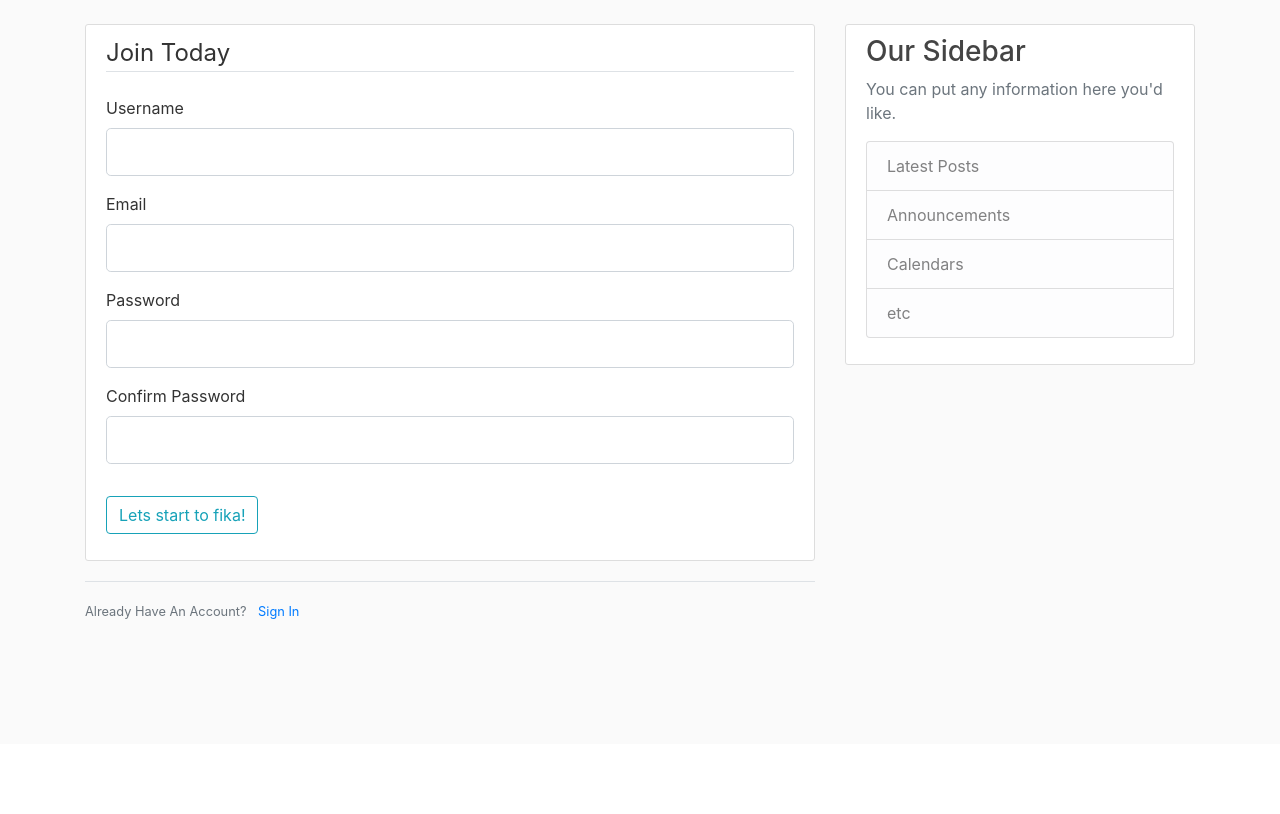
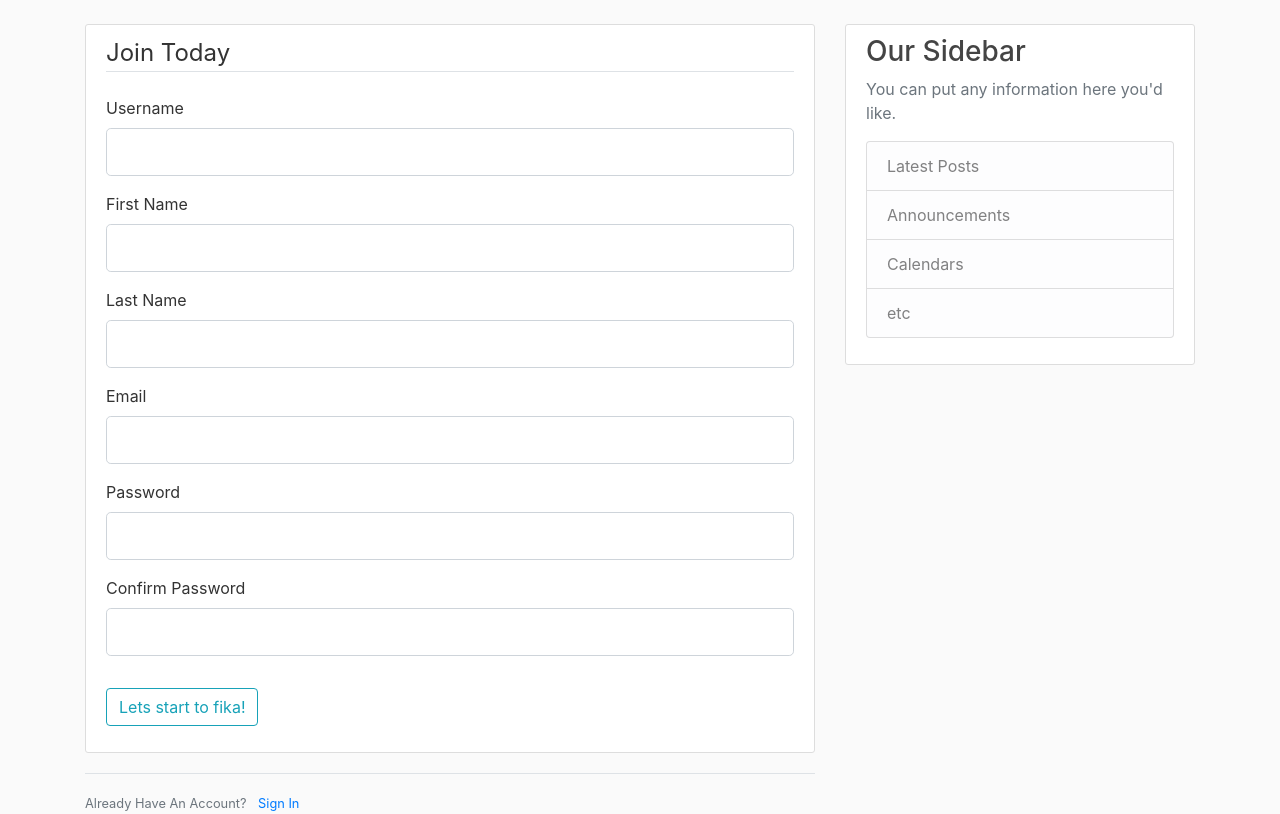
Before and after one commit to jjbrs/Kaffelista-med-Emrik, a Flask app: page /register in a window 1280 px wide. Shown: the part 56-870 px from the top of the page. Before the commit the page ends 800 px from the top, so only its background shows below. Run offline with Flask 2, Linux system fonts and the light colour scheme; some libraries are stand-ins or nearby versions.

Commit message:
Update register.html

```diff
--- a/kaffelista/templates/register.html
+++ b/kaffelista/templates/register.html
@@ -19,6 +19,35 @@
                         {{ form.username(class="form-control form-control-lg") }}
                     {% endif %}
                 </div>
+                    <div class="form-group">
+                    {{ form.first_name.label(class="form-control-label") }}
+
+                    {% if form.first_name.errors %}
+                        {{ form.first_name(class="form-control form-control-lg is-invalid") }}
+                        <div class="invalid-feedback">
+                            {% for error in form.username.errors %}
+                                <span>{{ error }}</span>
+                            {% endfor %}
+                        </div>
+                    {% else %}
+                        {{ form.first_name(class="form-control form-control-lg") }}
+                    {% endif %}
+                </div>
+                <div class="form-group">
+                    {{ form.last_name.label(class="form-control-label") }}
+
+                    {% if form.last_name.errors %}
+                        {{ form.last_name(class="form-control form-control-lg is-invalid") }}
+                        <div class="invalid-feedback">
+                            {% for error in form.last_name.errors %}
+                                <span>{{ error }}</span>
+                            {% endfor %}
+                        </div>
+                    {% else %}
+                        {{ form.last_name(class="form-control form-control-lg") }}
+                    {% endif %}
+                </div>
+
                 <div class="form-group">
                     {{ form.email.label(class="form-control-label") }}
                     {% if form.email.errors %}
@@ -58,6 +87,7 @@
                         {{ form.confirm_password(class="form-control form-control-lg") }}
                     {% endif %}
                 </div>
+
             </fieldset>
             <div class="form-group">
                 {{ form.submit(class="btn btn-outline-info") }}
```
